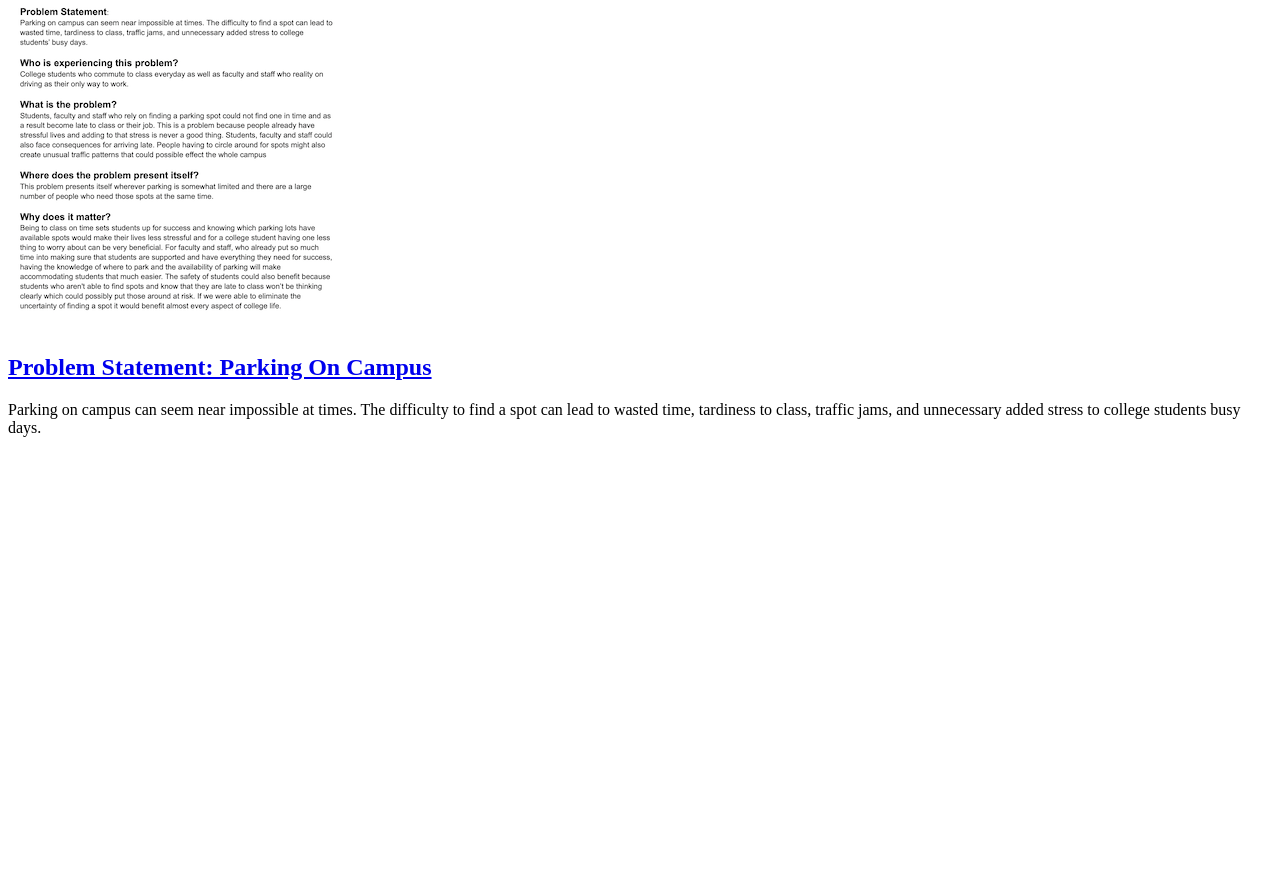
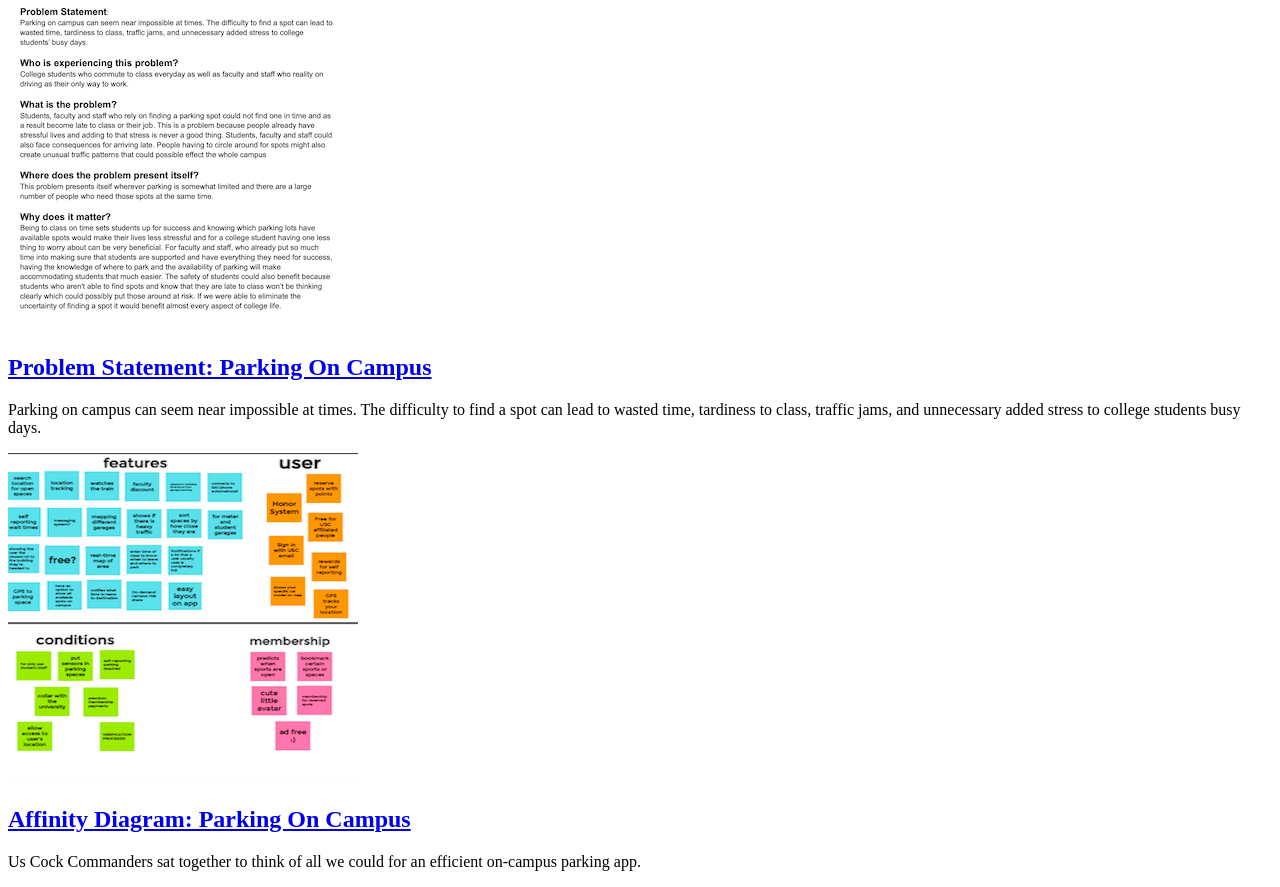
Before and after one commit to aysanchez30/aysanchez30.github.io, a plain HTML site: page index.html in a window 1280 px wide. Shown: the part 79-966 px from the top of the page. Before the commit the page ends 800 px from the top, so only its background shows below. Drawn offline with Linux system fonts and the light colour scheme.

Commit message:
Add files via upload

```diff
--- a/index.html
+++ b/index.html
@@ -5,7 +5,7 @@
     </head>
     <body>
         <h1>Ava Sanchez's CSCE 190 Site</h1>
-
+<!--problem statement assignment-->
         <section class="assignment">
             <a href="files/problem-statement.pdf"><img src="images/problem-statement.png"></a>
             <section class="ass-details">
@@ -13,4 +13,15 @@
                 <p>Parking on campus can seem near impossible at times. The difficulty to find a spot can lead to wasted time, tardiness to class, traffic jams, and unnecessary added stress to college students busy days. </p>
             </section>
         </section>
+<!--affinity diagram assignment-->
+        <section class="assignment">
+            <a href="files/affinity diagram.pdf"><img src="images/affinitydiagram.png"></a>
+            <section class="ass-details">
+                <a href="files/affinity diagram.pdf"><h2>Affinity Diagram: Parking On Campus</h2></a>
+                <p>
+                 Us Cock Commanders sat together to think of all we could for an efficient on-campus parking app.
+                </p>
+            </section>
+        </section>
     </body>
+    </html>
```
Also changed, not shown: images/affinitydiagram.png (added), 1 other file.
